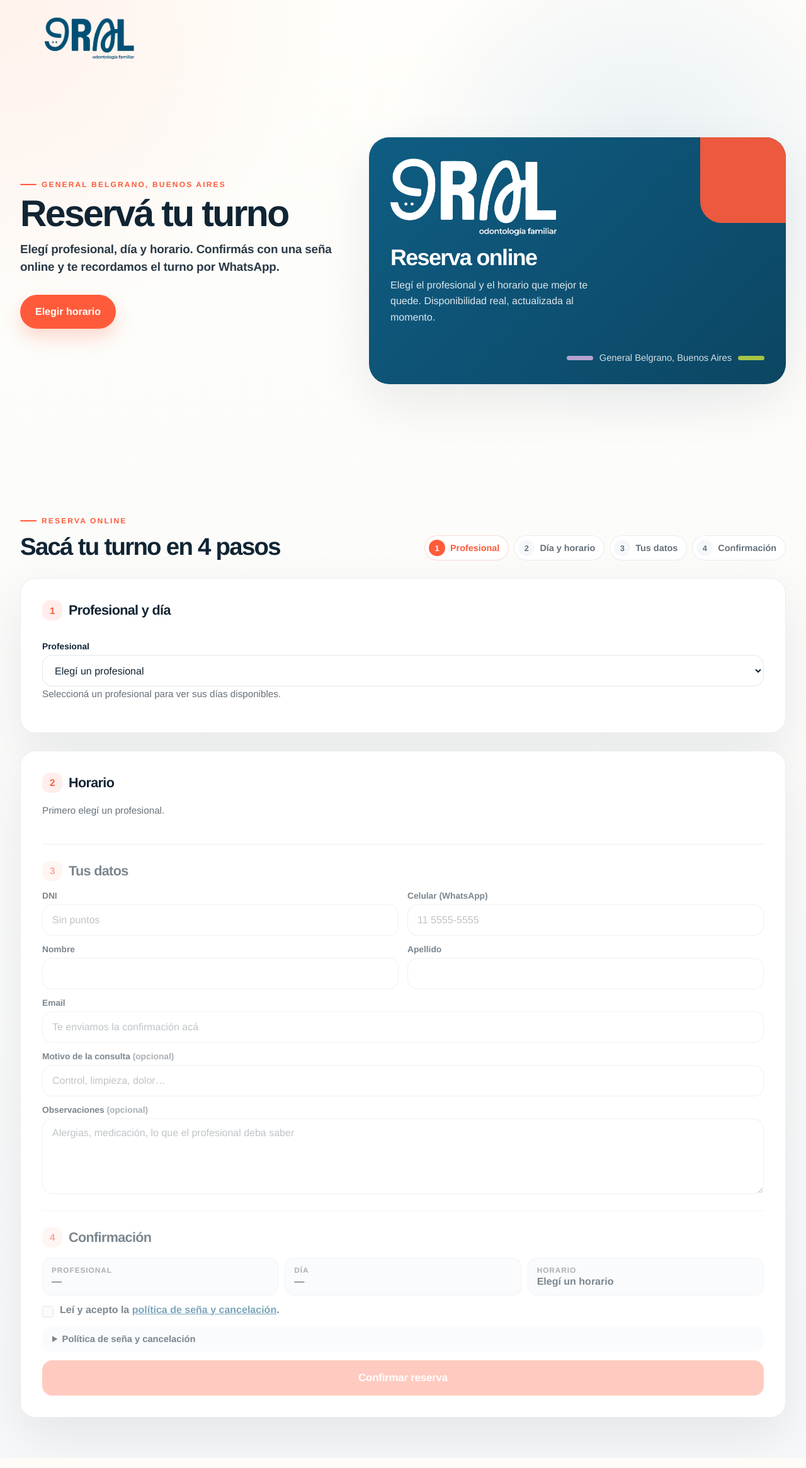
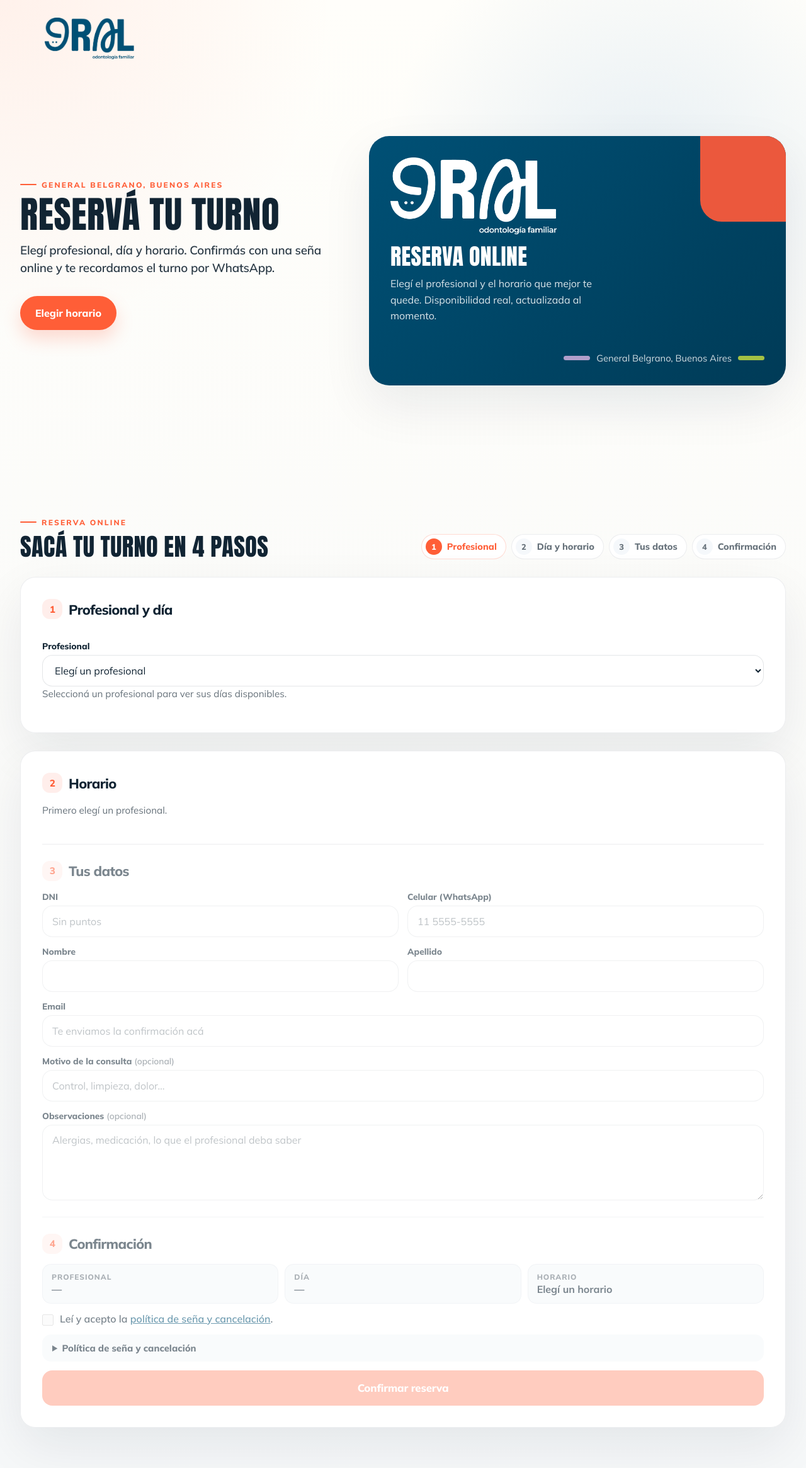
Before and after one commit to juanalmada8/oral-odonto-agenda, a FastAPI app: page /reservar in a window 1280 px wide. Shown: the whole page at 63% size. Run offline with FastAPI, Linux system fonts and the light colour scheme; data that the repository does not hold is empty; some libraries are stand-ins or nearby versions.

Commit message:
feat(ui): paleta y tipografías tomadas de las piezas reales de la marca
- Colores extraídos de los posteos y stories del estudio de diseño: el azul del
  sitio (#0f5d83) no coincidía con el de la marca (#005075).
- Se suma el verde institucional (#006320) como color de estados confirmados.
- Anton (titulares, equivalente libre a la condensada de las piezas) y Mulish
  (texto, reemplazo de Avenir Next para Android y Windows), servidas desde la
  app en woff2: 127 KB en total, sin pedidos a Google en cada visita.

Co-Authored-By: Claude Opus 5 <noreply@anthropic.com>

```diff
--- a/app/static/styles.css
+++ b/app/static/styles.css
@@ -1,10 +1,57 @@
+/* Tipografías propias: se sirven desde la app, sin pedirle nada a Google en cada visita.
+   Anton para titulares (equivale a la condensada de las piezas de marca) y Mulish como
+   reemplazo libre de Avenir Next, que solo existe en Mac y iPhone. */
+@font-face {
+  font-family: "Anton";
+  src: url("/static/fonts/anton-400.woff2") format("woff2");
+  font-weight: 400;
+  font-style: normal;
+  font-display: swap;
+}
+
+@font-face {
+  font-family: "Mulish";
+  src: url("/static/fonts/mulish-400.woff2") format("woff2");
+  font-weight: 400;
+  font-style: normal;
+  font-display: swap;
+}
+
+@font-face {
+  font-family: "Mulish";
+  src: url("/static/fonts/mulish-600.woff2") format("woff2");
+  font-weight: 600;
+  font-style: normal;
+  font-display: swap;
+}
+
+@font-face {
+  font-family: "Mulish";
+  src: url("/static/fonts/mulish-700.woff2") format("woff2");
+  font-weight: 700;
+  font-style: normal;
+  font-display: swap;
+}
+
+@font-face {
+  font-family: "Mulish";
+  src: url("/static/fonts/mulish-800.woff2") format("woff2");
+  font-weight: 800;
+  font-style: normal;
+  font-display: swap;
+}
+
 :root {
-  --brand-coral: #ff5b3a;
-  --brand-ocean: #0f5d83;
-  --brand-ocean-deep: #0c4663;
-  --brand-sky: #b8d2e8;
-  --brand-pink: #efc0f1;
-  --brand-lime: #deef3d;
+  /* Paleta tomada de las piezas reales de la marca (posteos y stories). */
+  --brand-coral: #ff5e37;
+  --brand-ocean: #005075;
+  --brand-ocean-deep: #003b57;
+  --brand-green: #006320;
+  --brand-sky: #d5ecfc;
+  --brand-sky-deep: #96bada;
+  --brand-sage: #8fabac;
+  --brand-pink: #ffc2fd;
+  --brand-lime: #e1d641;
   --bg: #f8f6f1;
   --bg-soft: #fffdf8;
   --surface: rgba(255, 255, 255, 0.94);
@@ -13,7 +60,7 @@
   --surface-border: rgba(15, 35, 51, 0.08);
   --text: #112433;
   --muted: #66717a;
-  --success: #1f7a4f;
+  --success: #006320;
   --warning: #b87b22;
   --danger: #bf4b4b;
   --shadow-soft: 0 30px 80px rgba(16, 31, 45, 0.08);
@@ -22,8 +69,8 @@
   --radius-lg: 24px;
   --radius-md: 18px;
   --radius-sm: 12px;
-  --font-ui: "Avenir Next", "Helvetica Neue", "Segoe UI", sans-serif;
-  --font-brand: "Nimpkish ED bold", "Nimpkish ED", "Nimpkish", "Avenir Next", sans-serif;
+  --font-ui: "Avenir Next", "Mulish", "Helvetica Neue", "Segoe UI", sans-serif;
+  --font-display: "Anton", "Avenir Next", "Mulish", "Helvetica Neue", sans-serif;
 }
 
 * {
@@ -64,8 +111,21 @@ h2,
 h3 {
   font-family: var(--font-ui);
   font-weight: 800;
-  letter-spacing: -0.045em;
+  letter-spacing: -0.035em;
   color: var(--text);
+}
+
+/* La tipografía condensada de la marca se reserva para los títulos grandes, como en las piezas
+   de redes; los títulos de tarjetas y tablas siguen en la tipográfica de texto. */
+h1,
+.hero-visual-copy h2,
+.booking-section-head h2,
+.status-card h1 {
+  font-family: var(--font-display);
+  font-weight: 400;
+  letter-spacing: 0.01em;
+  line-height: 1.04;
+  text-transform: uppercase;
 }
 
 p {
```
Also changed, not shown: CHANGELOG.md, app/static/fonts/anton-400.woff2 (added), app/static/fonts/mulish-400.woff2 (added), app/static/fonts/mulish-600.woff2 (added), app/static/fonts/mulish-700.woff2 (added), app/static/fonts/mulish-800.woff2 (added).
